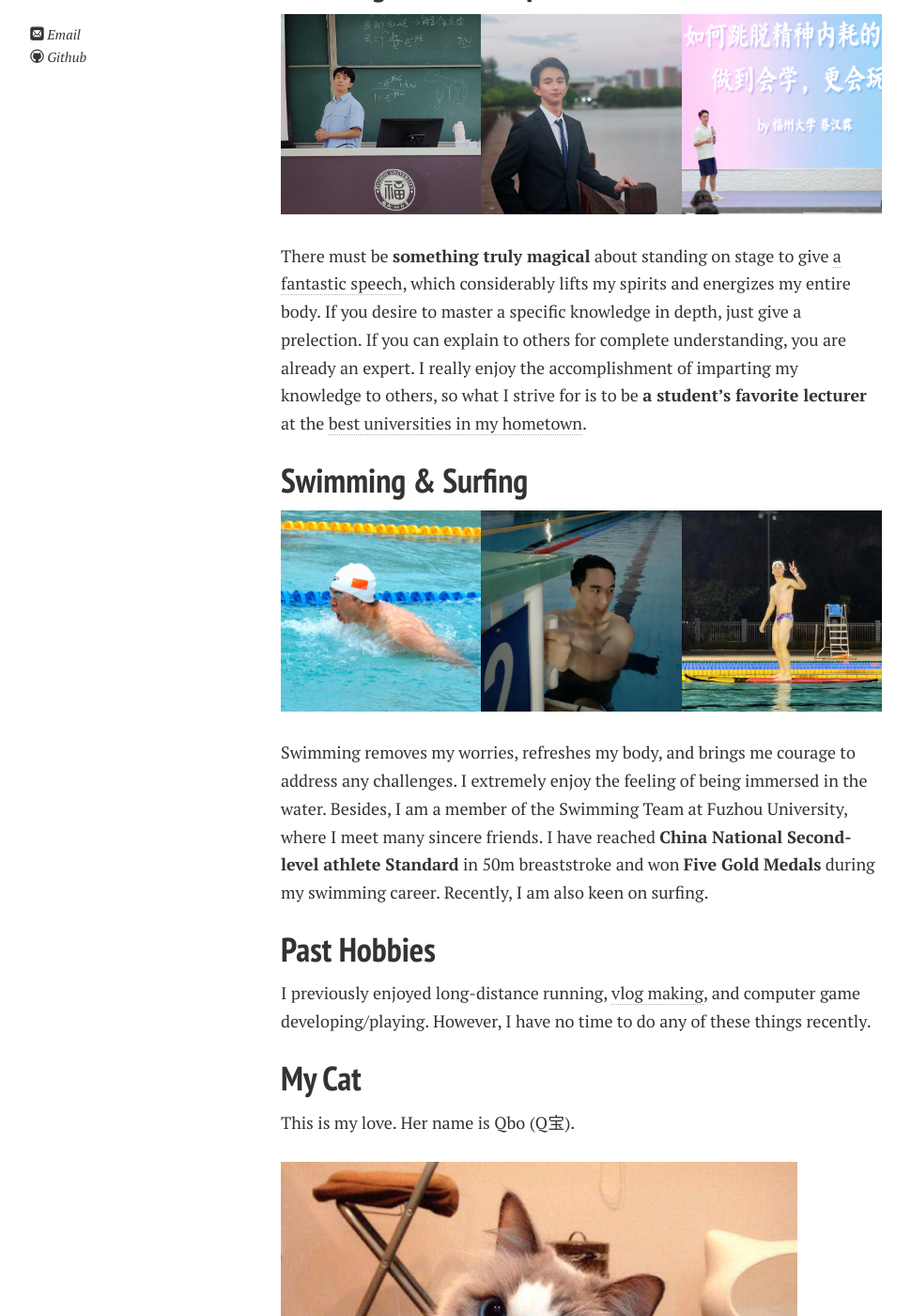
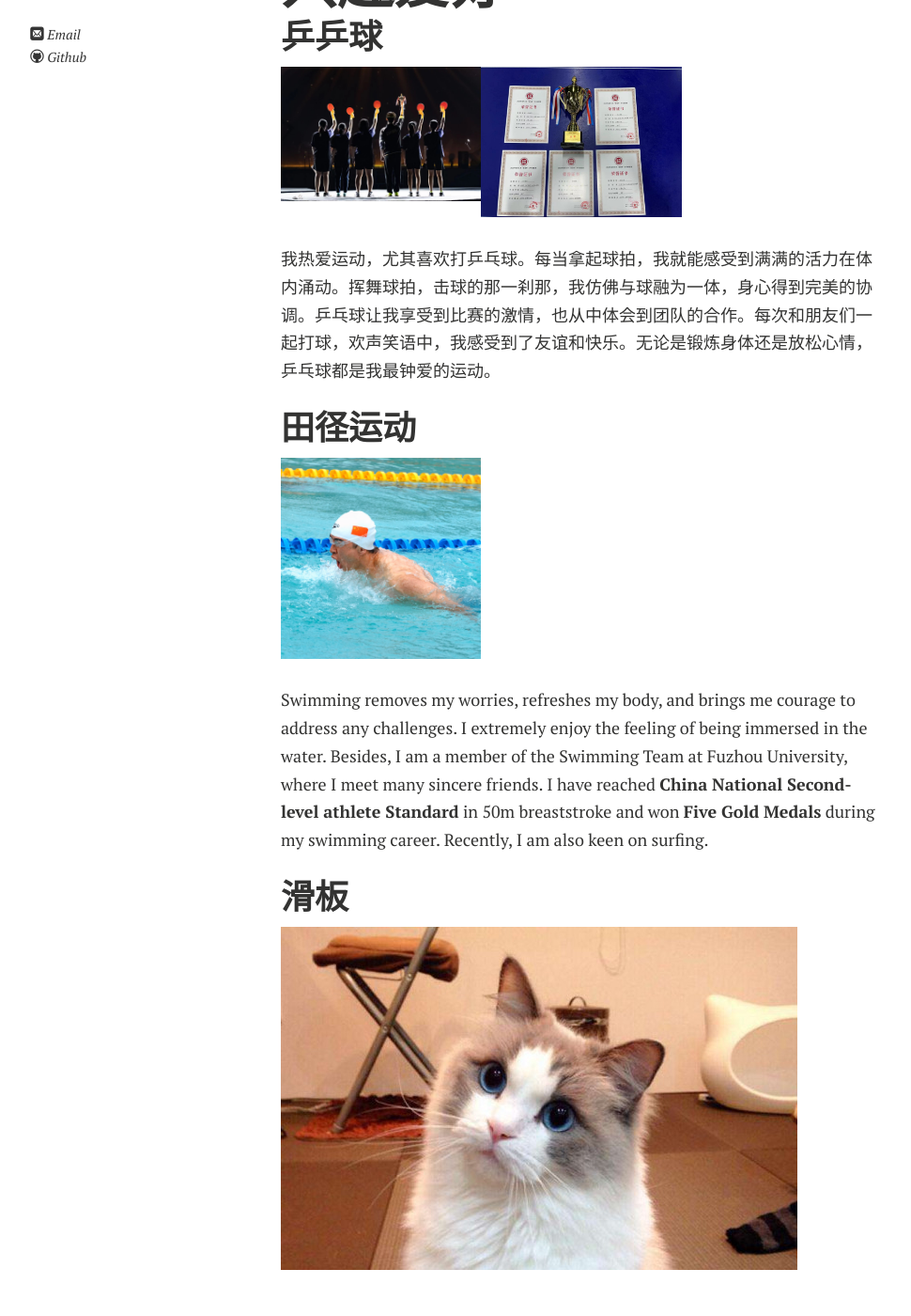
Before and after one commit to yyc220/yyc220.github.io, a Jekyll site: the page built from hobbies.md, in a window 1280 px wide and 1400 px high, scrolled down 213 px. Shown: the whole window at 94% size, without its empty margins (21-991 px from the left). Built offline with Jekyll 4.4.1, drawn with Linux system fonts in a browser that asks for light colours; nearby versions of some CDN libraries; our own code applies the rules of GitHub Pages for plain Markdown files; comment, search, counter and statistics services are not loaded; a style sheet for code colours, icons or effects is not loaded; some of the changed text lies outside the part shown.

Commit message:
update 2

```diff
--- a/hobbies.md
+++ b/hobbies.md
@@ -1,53 +1,43 @@
----
 layout: page
 permalink: /hobbies/index.html
 title: Hobbies
----
 
-# Hobbies
+# 兴趣爱好
 
-## Teaching & Workshops
+## 乒乒球
 
 <div class="third">
-<img src="/images/prelection1.JPG">
-<img src="/images/speech1.JPG">
-<img src="/images/speech3.JPG">
+<img src="/images/table_tennis1.jpg">
+<img src="/images/table_tennis2.jpg">
 </div>
-<br>There must be **something truly magical** about standing on stage to give [a fantastic speech], which considerably lifts my spirits and energizes my entire body. If you desire to master a specific knowledge in depth, just give a prelection. If you can explain to others for complete understanding, you are already an expert. I really enjoy the accomplishment of imparting my knowledge to others, so what I strive for is to be **a student's favorite lecturer** at the [best universities in my hometown].
 
-[a fantastic speech]:https://youtu.be/Dzx84KpGNoE
-[best universities in my hometown]:https://www.fzu.edu.cn/
+<br>我热爱运动，尤其喜欢打乒乓球。每当拿起球拍，我就能感受到满满的活力在体内涌动。挥舞球拍，击球的那一刹那，我仿佛与球融为一体，身心得到完美的协调。乒乓球让我享受到比赛的激情，也从中体会到团队的合作。每次和朋友们一起打球，欢声笑语中，我感受到了友谊和快乐。无论是锻炼身体还是放松心情，乒乓球都是我最钟爱的运动。
+
+[乒乒球比赛视频]: https://www.bilibili.com/video/BV1Xs4y1M7Fu?p=3&amp;vd_source=bd3fe4791174b1cf1b4560c01950f60a
+
+## 田径运动
+
+<div class="third">
+<img src="/images/swimming2.JPG">
+</div>
+
+<br>Swimming removes my worries, refreshes my body, and brings me courage to address any challenges. I extremely enjoy the feeling of being immersed in the water. Besides, I am a member of the Swimming Team at Fuzhou University, where I meet many sincere friends. I have reached **China National Second-level athlete Standard** in 50m breaststroke and won **Five Gold Medals** during my swimming career. Recently, I am also keen on surfing.
+
+## 滑板
 
 
 
-## Swimming & Surfing
 
-<div class="third">
-<img src="/images/swimming2.JPG">
-<img src="/images/swimming.JPG">
-<img src="/images/surfing1.JPG">
-</div>
-<br>Swimming removes my worries, refreshes my body, and brings me courage to address any challenges. I extremely enjoy the feeling of being immersed in the water. Besides, I am a member of the Swimming Team at Fuzhou University, where I meet many sincere friends. I have reached **China National Second-level athlete Standard** in 50m breaststroke and won **Five Gold Medals** during my swimming career. Recently, I am also keen on surfing.
-
-## Past Hobbies
-
-I previously enjoyed long-distance running, [vlog making](https://space.bilibili.com/594030035), and computer game developing/playing. However, I have no time to do any of these things recently.
-
-## My Cat
-
-This is my love. Her name is Qbo (Q宝).
 
 <div>
 <img src="/images/cat.JPG">
 </div>
-<br>
 
-## Chat with me
 
-**Jan 2023:** I have set up the [online-coffee-time](https://calendly.com/lancecai/meet-with-lance) (Inspired by **[Shangzhe Wu](https://elliottwu.com/)**). Welcome to chat with me!
 
-<!-- Calendly inline widget begin -->
+
 
 <div class="calendly-inline-widget" data-url="https://calendly.com/lancecai/meet-with-lance" style="min-width:320px;height:630px;"></div>
 <script type="text/javascript" src="https://assets.calendly.com/assets/external/widget.js" async></script>
+
 <!-- Calendly inline widget end -->
```
Also changed, not shown: images/table_tennis1.jpg (added), images/table_tennis2.jpg (added).
